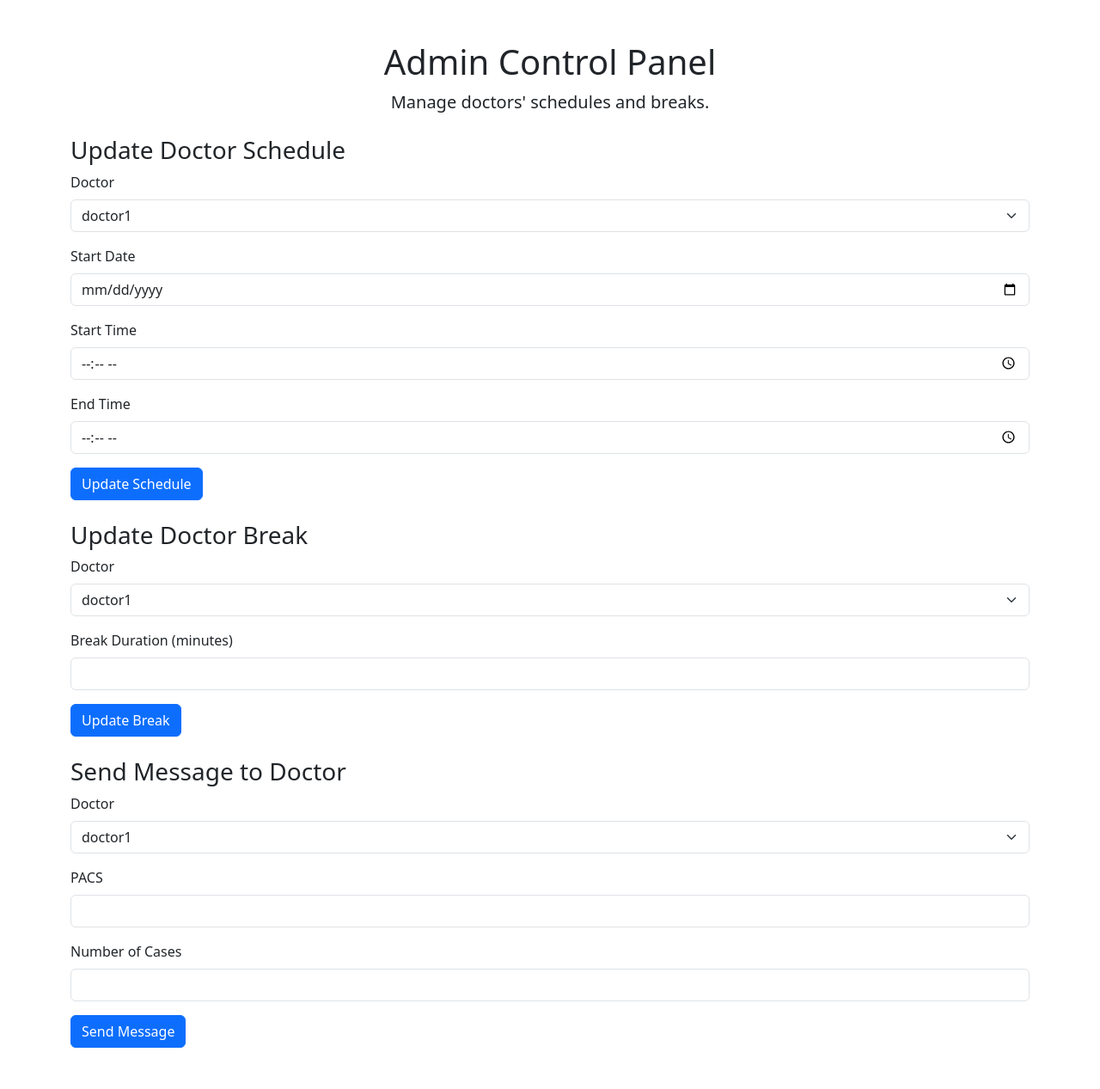
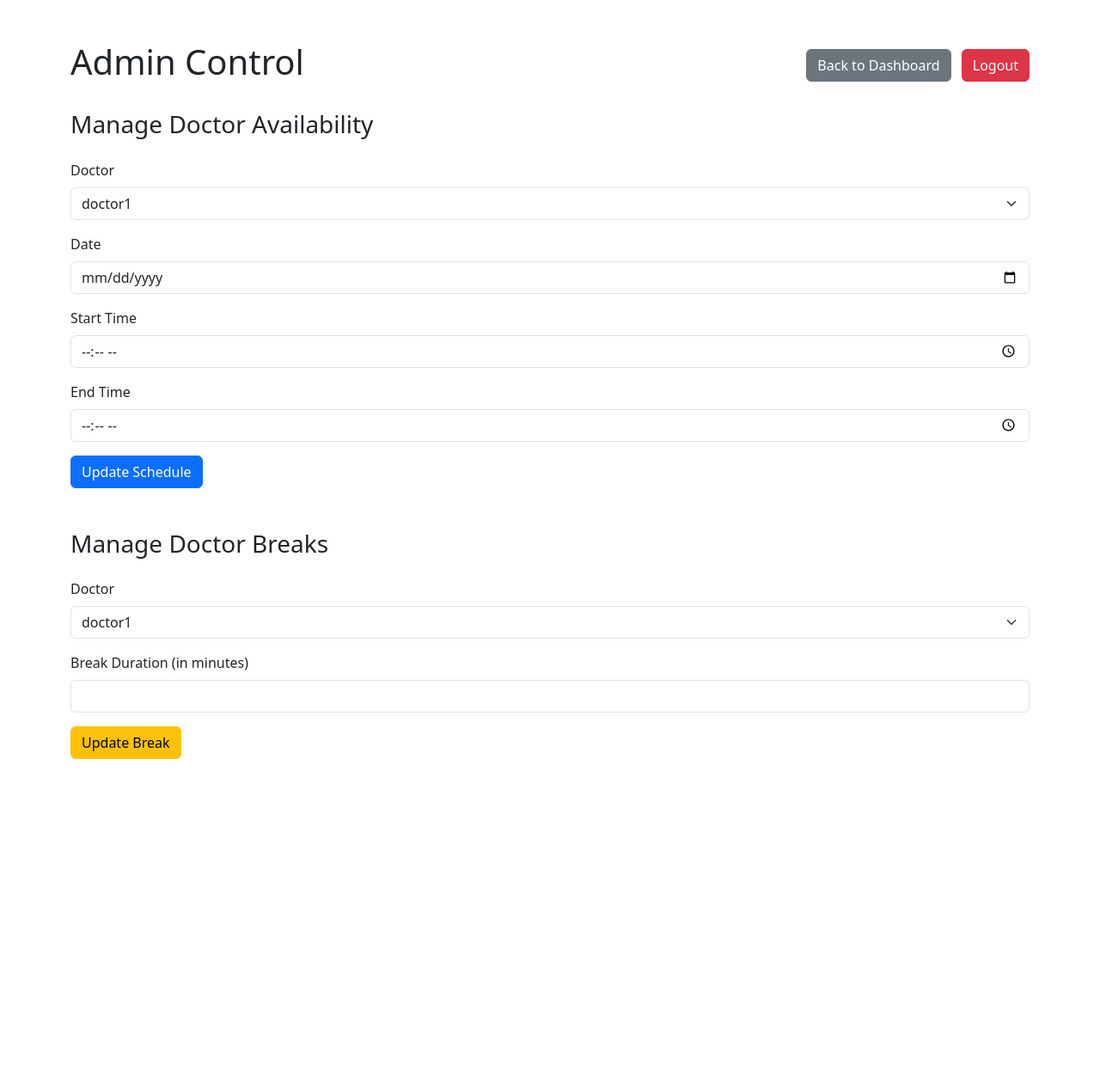
Before and after one commit to sahalux111/DoctorDashboard-, a Flask app: page /admin_control in a window 1280 px wide. Shown: the whole page at 86% size. After the commit the page ends 883 px from the top, so only its background shows below. Run offline with Flask 3, Linux system fonts and the light colour scheme; the visitor is signed in with stand-in values (Sample User, id 1).

Commit message:
admin_control.html

```diff
--- a/templates/admin_control.html
+++ b/templates/admin_control.html
@@ -3,88 +3,60 @@
 <head>
     <meta charset="UTF-8">
     <meta name="viewport" content="width=device-width, initial-scale=1.0">
-    <title>Admin Control Panel</title>
+    <title>Admin Control</title>
     <link href="https://cdn.jsdelivr.net/npm/bootstrap@5.3.0/dist/css/bootstrap.min.css" rel="stylesheet">
 </head>
 <body>
-    <div class="container my-5">
-        <div class="text-center mb-4">
-            <h1>Admin Control Panel</h1>
-            <p class="lead">Manage doctors' schedules and breaks.</p>
+    <div class="container mt-5">
+        <div class="d-flex justify-content-between align-items-center mb-4">
+            <h1>Admin Control</h1>
+            <div>
+                <a href="{{ url_for('dashboard') }}" class="btn btn-secondary me-2">Back to Dashboard</a>
+                <a href="{{ url_for('logout') }}" class="btn btn-danger">Logout</a>
+            </div>
         </div>
 
-        <!-- Update Schedule Form -->
-        <div class="mb-4">
-            <h3>Update Doctor Schedule</h3>
-            <form action="{{ url_for('update_schedule') }}" method="post">
+        <h3 class="mb-4">Manage Doctor Availability</h3>
+        <form action="{{ url_for('update_schedule') }}" method="POST" class="mb-5">
             <div class="mb-3">
                 <label for="doctor" class="form-label">Doctor</label>
-                    <select id="doctor" name="doctor" class="form-select">
+                <select class="form-select" id="doctor" name="doctor" required>
                     {% for doctor in users if users[doctor]['role'] == 'doctor' %}
                         <option value="{{ doctor }}">{{ doctor }}</option>
                     {% endfor %}
                 </select>
             </div>
             <div class="mb-3">
-                    <label for="start_date" class="form-label">Start Date</label>
-                    <input type="date" id="start_date" name="start_date" class="form-control" required>
+                <label for="start_date" class="form-label">Date</label>
+                <input type="date" class="form-control" id="start_date" name="start_date" required>
             </div>
             <div class="mb-3">
                 <label for="start_time" class="form-label">Start Time</label>
-                    <input type="time" id="start_time" name="start_time" class="form-control" required>
+                <input type="time" class="form-control" id="start_time" name="start_time" required>
             </div>
             <div class="mb-3">
                 <label for="end_time" class="form-label">End Time</label>
-                    <input type="time" id="end_time" name="end_time" class="form-control" required>
+                <input type="time" class="form-control" id="end_time" name="end_time" required>
             </div>
             <button type="submit" class="btn btn-primary">Update Schedule</button>
         </form>
-        </div>
 
-        <!-- Update Break Form -->
-        <div class="mb-4">
-            <h3>Update Doctor Break</h3>
-            <form action="{{ url_for('update_break') }}" method="post">
+        <h3 class="mb-4">Manage Doctor Breaks</h3>
+        <form action="{{ url_for('update_break') }}" method="POST">
             <div class="mb-3">
                 <label for="doctor" class="form-label">Doctor</label>
-                    <select id="doctor" name="doctor" class="form-select">
+                <select class="form-select" id="doctor" name="doctor" required>
                     {% for doctor in users if users[doctor]['role'] == 'doctor' %}
                         <option value="{{ doctor }}">{{ doctor }}</option>
                     {% endfor %}
                 </select>
             </div>
             <div class="mb-3">
-                    <label for="break_duration" class="form-label">Break Duration (minutes)</label>
-                    <input type="number" id="break_duration" name="break_duration" class="form-control" required>
+                <label for="break_duration" class="form-label">Break Duration (in minutes)</label>
+                <input type="number" class="form-control" id="break_duration" name="break_duration" required>
             </div>
-                <button type="submit" class="btn btn-primary">Update Break</button>
+            <button type="submit" class="btn btn-warning">Update Break</button>
         </form>
-        </div>
-
-        <!-- Send WhatsApp Message Form -->
-        <div class="mb-4">
-            <h3>Send Message to Doctor</h3>
-            <form action="{{ url_for('send_whatsapp') }}" method="post">
-                <div class="mb-3">
-                    <label for="doctor" class="form-label">Doctor</label>
-                    <select id="doctor" name="doctor" class="form-select" required>
-                        {% for doctor in users if users[doctor]['role'] == 'doctor' %}
-                            <option value="{{ doctor }}">{{ doctor }}</option>
-                        {% endfor %}
-                    </select>
-                </div>
-                <div class="mb-3">
-                    <label for="pacs" class="form-label">PACS</label>
-                    <input type="text" id="pacs" name="pacs" class="form-control" required>
-                </div>
-                <div class="mb-3">
-                    <label for="number_of_cases" class="form-label">Number of Cases</label>
-                    <input type="number" id="number_of_cases" name="number_of_cases" class="form-control" required>
-                </div>
-                <button type="submit" class="btn btn-primary">Send Message</button>
-            </form>
-        </div>
-
     </div>
 </body>
 </html>
```
Lines whose indentation alone changed are shown as unchanged.
